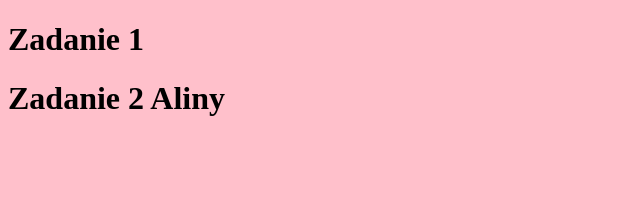
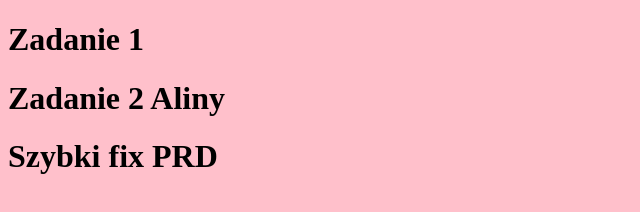
Before and after one commit to dany4wppl/AlinaTest, a plain HTML site: page index.html in a window 1280 px wide. Shown: the whole page, without its empty margins (0-640 px from the left). Drawn offline with Linux system fonts and the light colour scheme.

Commit message:
Szybki fix PRD

```diff
--- a/index.html
+++ b/index.html
@@ -14,6 +14,7 @@
 	<script src="code.js"></script>
 	<h1>Zadanie 1</h1>
 	<h1>Zadanie 2 Aliny</h1>
+	<h1>Szybki fix PRD</h1>
 
 </body>
 </html>
```
